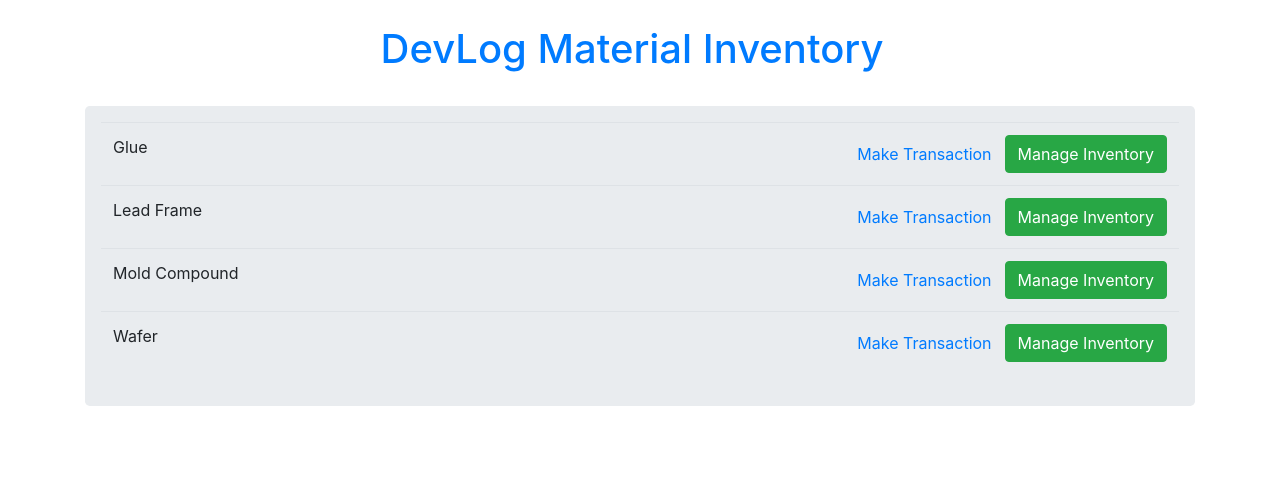
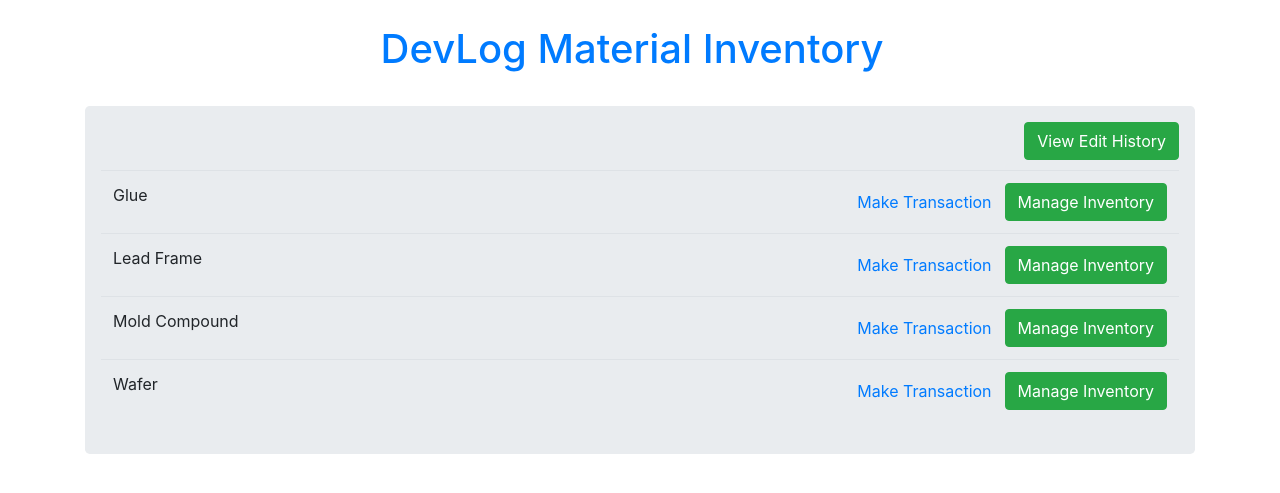
Before and after one commit to dsheah002/App.py, a Flask app: page / in a window 1280 px wide. Shown: the top 493 px of the page. Run offline with Flask 2, Linux system fonts and the light colour scheme; some libraries are stand-ins or nearby versions.

Commit message:
Update index.html

```diff
--- a/templates/index.html
+++ b/templates/index.html
@@ -9,6 +9,10 @@
     <div class="row">
         <div class="col-md-12">
             <div class="jumbotron p-3">
+
+                <a href="/history" class="btn btn-success float-right">View Edit History</a>
+                </br>
+                </br>
 
                 <table class="table table-hover">
                     <tr>
```
